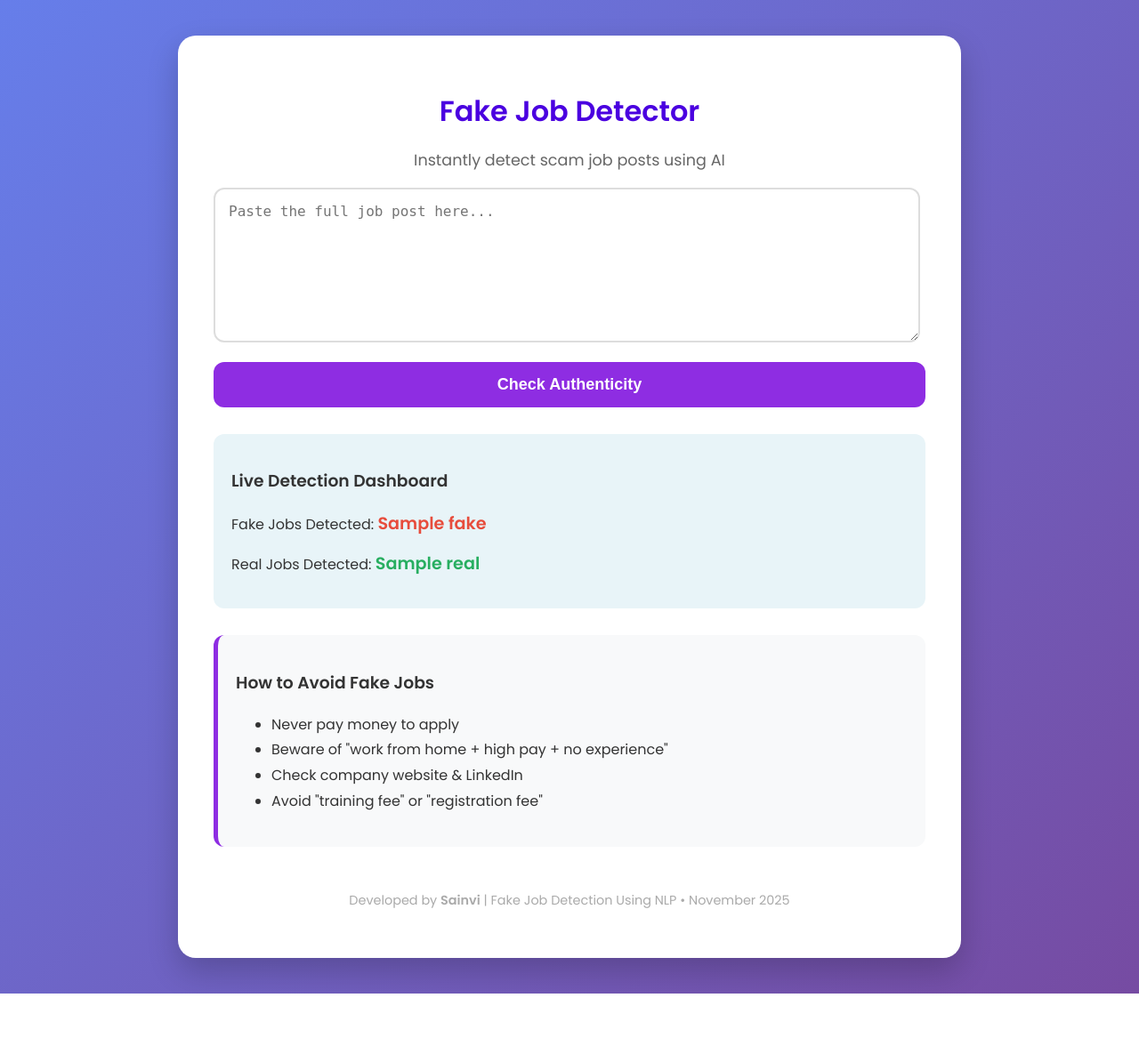
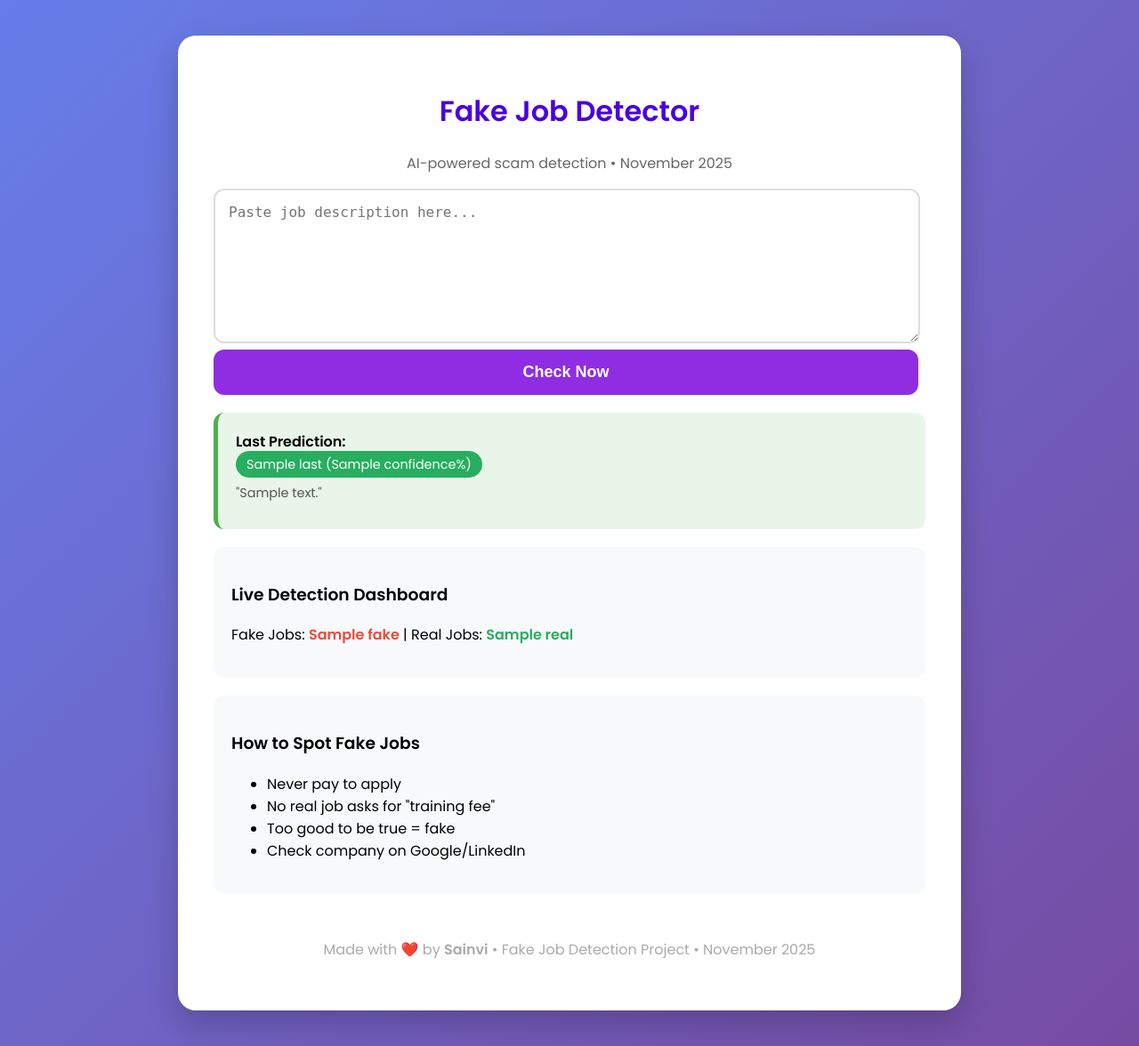
Before and after one commit to Sainvi-j/Detecting-Fake-job-posts-Using-NLP, a Flask app: template templates/index.html in a window 1280 px wide. Shown: the whole page at 89% size. Before the commit the page ends 1117 px from the top, so only its background shows below. Run offline with Flask 3, Linux system fonts and the light colour scheme; the template is opened without the code that fills it: most values are stand-ins (such as "Sample title", 1, 10 or a date in 2020); parts of the project's set-up code (start-up, migrations or seed data) failed here and were passed over.

Commit message:
Improved UX with addition of last prediction result and tips

```diff
--- a/templates/index.html
+++ b/templates/index.html
@@ -14,7 +14,6 @@
         margin: 0;
         padding: 40px 20px;
         min-height: 100vh;
-        color: #333;
       }
       .container {
         max-width: 800px;
@@ -27,12 +26,6 @@
       h1 {
         text-align: center;
         color: #4a00e0;
-        margin-bottom: 10px;
-      }
-      p.subtitle {
-        text-align: center;
-        color: #666;
-        font-size: 1.1em;
       }
       textarea {
         width: 95%;
@@ -43,9 +36,8 @@
         font-size: 16px;
       }
       button {
-        width: 100%;
+        width: 99%;
         padding: 15px;
-        margin-top: 15px;
         background: #8e2de2;
         color: white;
         border: none;
@@ -56,81 +48,112 @@
       }
       button:hover {
         background: #7919c2;
-        transform: translateY(-2px);
+      }
+      .alert {
+        padding: 15px;
+        border-radius: 10px;
+        margin: 20px 0;
+        font-weight: bold;
       }
       .error {
-        color: #e74c3c;
-        font-weight: bold;
-        margin: 15px 0;
+        background: #ffebee;
+        color: #c62828;
+        border-left: 5px solid #c62828;
       }
+      .last-pred {
+        background: #e8f5e8;
+        padding: 20px;
+        border-radius: 12px;
+        margin: 20px 0;
+        border-left: 5px solid #4caf50;
+      }
+      .badge {
+        padding: 5px 12px;
+        border-radius: 20px;
+        color: white;
+        font-size: 0.9em;
+      }
+      .fake-badge {
+        background: #e74c3c;
+      }
+      .real-badge {
+        background: #27ae60;
+      }
+      .stats,
       .tips {
         background: #f8f9fa;
         padding: 20px;
         border-radius: 12px;
-        margin: 30px 0;
-        border-left: 5px solid #8e2de2;
-      }
-      .stats {
-        background: #e8f4f8;
-        padding: 20px;
-        border-radius: 12px;
-        margin: 30px 0;
+        margin: 20px 0;
       }
       .fake {
         color: #e74c3c;
         font-weight: bold;
-        font-size: 1.2em;
       }
       .real {
         color: #27ae60;
         font-weight: bold;
-        font-size: 1.2em;
       }
       footer {
         text-align: center;
         margin-top: 50px;
         color: #aaa;
-        font-size: 0.9em;
       }
     </style>
   </head>
   <body>
     <div class="container">
       <h1>Fake Job Detector</h1>
-      <p class="subtitle">Instantly detect scam job posts using AI</p>
+      <p style="text-align: center; color: #666">
+        AI-powered scam detection • November 2025
+      </p>
 
       <form action="/predict" method="POST">
         <textarea
           name="job_description"
-          placeholder="Paste the full job post here..."
+          placeholder="Paste job description here..."
           required
         ></textarea>
-        <button type="submit">Check Authenticity</button>
+        <button type="submit">Check Now</button>
       </form>
 
       {% if error %}
-      <p class="error">{{ error }}</p>
+      <div class="alert error">{{ error }}</div>
+      {% endif %} {% if last %}
+      <div class="last-pred">
+        <strong>Last Prediction:</strong><br />
+        <span
+          class="badge {{ 'fake-badge' if last.label == 'Fake Job' else 'real-badge' }}"
+        >
+          {{ last.label }} ({{ last.confidence }}%)
+        </span>
+        <p style="margin: 10px 0; font-size: 0.9em; color: #555">
+          "{{ last.desc }}"
+        </p>
+      </div>
       {% endif %}
 
       <div class="stats">
         <h3>Live Detection Dashboard</h3>
-        <p>Fake Jobs Detected: <span class="fake">{{ fake }}</span></p>
-        <p>Real Jobs Detected: <span class="real">{{ real }}</span></p>
+        <p>
+          Fake Jobs: <span class="fake">{{ fake }}</span> | Real Jobs:
+          <span class="real">{{ real }}</span>
+        </p>
       </div>
 
       <div class="tips">
-        <h3>How to Avoid Fake Jobs</h3>
-        <ul style="text-align: left; line-height: 1.8">
-          <li>Never pay money to apply</li>
-          <li>Beware of "work from home + high pay + no experience"</li>
-          <li>Check company website & LinkedIn</li>
-          <li>Avoid "training fee" or "registration fee"</li>
+        <h3>How to Spot Fake Jobs</h3>
+        <ul style="text-align: left">
+          <li>Never pay to apply</li>
+          <li>No real job asks for "training fee"</li>
+          <li>Too good to be true = fake</li>
+          <li>Check company on Google/LinkedIn</li>
         </ul>
       </div>
 
       <footer>
         <p>
-          Developed by <strong>Sainvi</strong> | Fake Job Detection Using NLP •
+          Made with ❤️ by <strong>Sainvi</strong> • Fake Job Detection Project •
           November 2025
         </p>
       </footer>
```
Also changed, not shown: app_web.py (+24 -10 lines), templates/result.html (+33 -37 lines).
